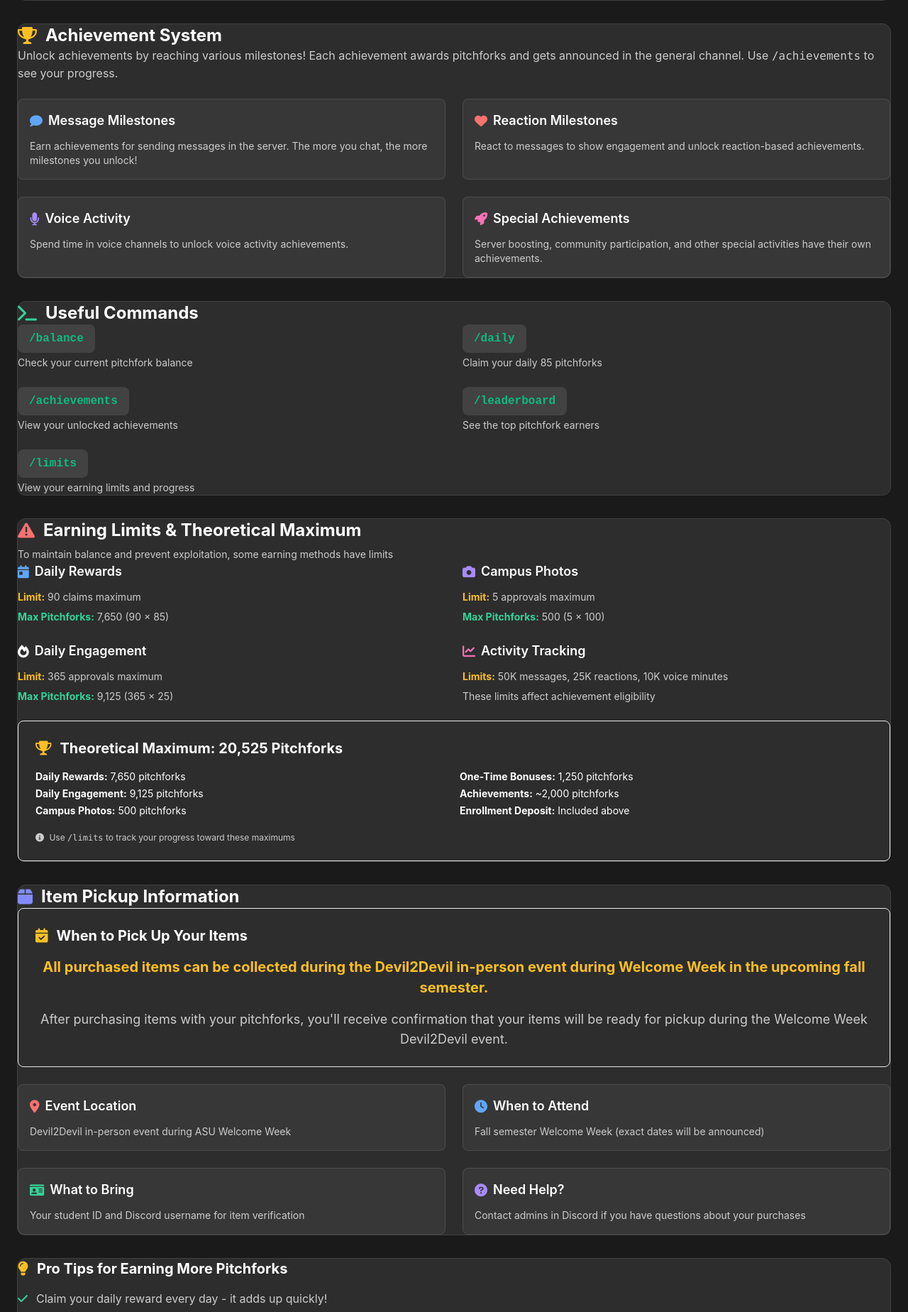
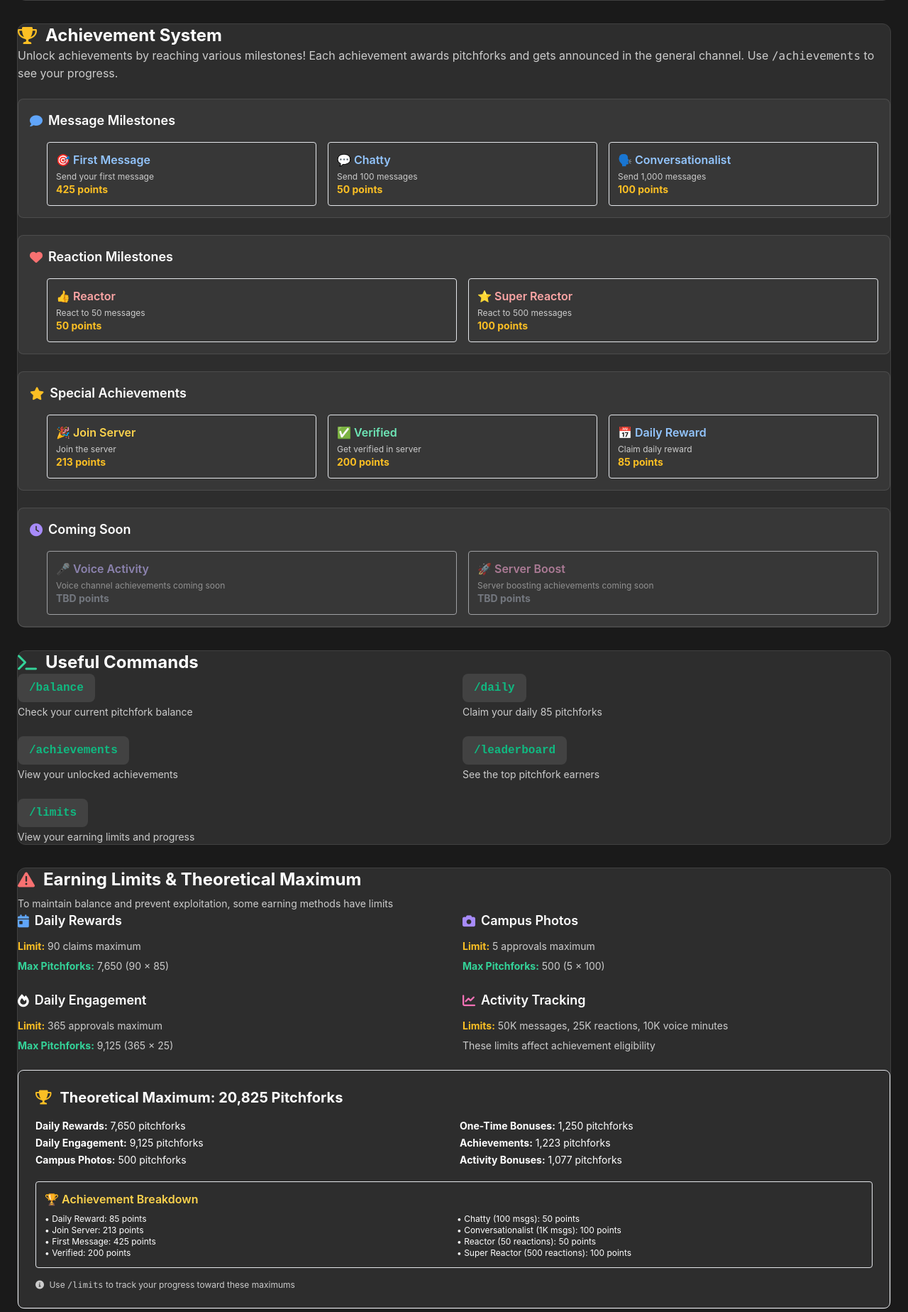
Before and after one commit to code-wolf-byte/Devil2DevilEconomy, a Flask app: page /how-to-earn in a window 1280 px wide. Shown: the part 1804-3652 px from the top of the page at 71% size. Run offline with Flask 3, Linux system fonts and the light colour scheme; parts of the project's set-up code (start-up, migrations or seed data) failed here and were passed over.

Commit message:
Add message and reaction milestones to achievements in app.py and update how_to_earn.html to display new achievements. Enhance user engagement by providing clear descriptions and point values for each milestone.

```diff
--- a/app.py
+++ b/app.py
@@ -628,6 +628,36 @@ def setup_achievements():
                 'points': 200,
                 'type': 'verification',
                 'requirement': 1
+            },
+            # Message milestones
+            {
+                'name': 'Chatty',
+                'description': 'Send 100 messages in the server',
+                'points': 50,
+                'type': 'message',
+                'requirement': 100
+            },
+            {
+                'name': 'Conversationalist',
+                'description': 'Send 1000 messages in the server',
+                'points': 100,
+                'type': 'message',
+                'requirement': 1000
+            },
+            # Reaction milestones
+            {
+                'name': 'Reactor',
+                'description': 'React to 50 messages',
+                'points': 50,
+                'type': 'reaction',
+                'requirement': 50
+            },
+            {
+                'name': 'Super Reactor',
+                'description': 'React to 500 messages',
+                'points': 100,
+                'type': 'reaction',
+                'requirement': 500
             }
             # Add more achievements as needed
         ]
--- a/templates/how_to_earn.html
+++ b/templates/how_to_earn.html
@@ -212,45 +212,95 @@
                 in the general channel. Use <code>/achievements</code> to see your progress.
             </p>
 
-            <div class="grid md:grid-cols-2 gap-6">
+            <div class="space-y-6">
+                <!-- Message Achievements -->
                 <div class="achievement-category">
-                    <h4 class="font-semibold text-lg mb-3 flex items-center">
+                    <h4 class="font-semibold text-lg mb-4 flex items-center">
                         <i class="fas fa-comment text-blue-400 mr-2"></i>
                         Message Milestones
                     </h4>
-                    <p class="text-sm text-muted">
-                        Earn achievements for sending messages in the server. The more you chat, the more milestones you unlock!
-                    </p>
+                    <div class="grid md:grid-cols-3 gap-4 ml-6">
+                        <div class="achievement-item bg-blue-900/20 p-3 rounded border border-blue-500/30">
+                            <h5 class="font-semibold text-blue-300 mb-1">🎯 First Message</h5>
+                            <p class="text-xs text-muted">Send your first message</p>
+                            <p class="text-yellow-400 font-bold text-sm">425 points</p>
+                        </div>
+                        <div class="achievement-item bg-blue-900/20 p-3 rounded border border-blue-500/30">
+                            <h5 class="font-semibold text-blue-300 mb-1">💬 Chatty</h5>
+                            <p class="text-xs text-muted">Send 100 messages</p>
+                            <p class="text-yellow-400 font-bold text-sm">50 points</p>
+                        </div>
+                        <div class="achievement-item bg-blue-900/20 p-3 rounded border border-blue-500/30">
+                            <h5 class="font-semibold text-blue-300 mb-1">🗣️ Conversationalist</h5>
+                            <p class="text-xs text-muted">Send 1,000 messages</p>
+                            <p class="text-yellow-400 font-bold text-sm">100 points</p>
+                        </div>
+                    </div>
                 </div>
 
+                <!-- Reaction Achievements -->
                 <div class="achievement-category">
-                    <h4 class="font-semibold text-lg mb-3 flex items-center">
+                    <h4 class="font-semibold text-lg mb-4 flex items-center">
                         <i class="fas fa-heart text-red-400 mr-2"></i>
                         Reaction Milestones
                     </h4>
-                    <p class="text-sm text-muted">
-                        React to messages to show engagement and unlock reaction-based achievements.
-                    </p>
+                    <div class="grid md:grid-cols-2 gap-4 ml-6">
+                        <div class="achievement-item bg-red-900/20 p-3 rounded border border-red-500/30">
+                            <h5 class="font-semibold text-red-300 mb-1">👍 Reactor</h5>
+                            <p class="text-xs text-muted">React to 50 messages</p>
+                            <p class="text-yellow-400 font-bold text-sm">50 points</p>
+                        </div>
+                        <div class="achievement-item bg-red-900/20 p-3 rounded border border-red-500/30">
+                            <h5 class="font-semibold text-red-300 mb-1">⭐ Super Reactor</h5>
+                            <p class="text-xs text-muted">React to 500 messages</p>
+                            <p class="text-yellow-400 font-bold text-sm">100 points</p>
+                        </div>
+                    </div>
                 </div>
 
+                <!-- Special Achievements -->
                 <div class="achievement-category">
-                    <h4 class="font-semibold text-lg mb-3 flex items-center">
-                        <i class="fas fa-microphone text-purple-400 mr-2"></i>
-                        Voice Activity
+                    <h4 class="font-semibold text-lg mb-4 flex items-center">
+                        <i class="fas fa-star text-yellow-400 mr-2"></i>
+                        Special Achievements
                     </h4>
-                    <p class="text-sm text-muted">
-                        Spend time in voice channels to unlock voice activity achievements.
-                    </p>
+                    <div class="grid md:grid-cols-3 gap-4 ml-6">
+                        <div class="achievement-item bg-yellow-900/20 p-3 rounded border border-yellow-500/30">
+                            <h5 class="font-semibold text-yellow-300 mb-1">🎉 Join Server</h5>
+                            <p class="text-xs text-muted">Join the server</p>
+                            <p class="text-yellow-400 font-bold text-sm">213 points</p>
+                        </div>
+                        <div class="achievement-item bg-green-900/20 p-3 rounded border border-green-500/30">
+                            <h5 class="font-semibold text-green-300 mb-1">✅ Verified</h5>
+                            <p class="text-xs text-muted">Get verified in server</p>
+                            <p class="text-yellow-400 font-bold text-sm">200 points</p>
+                        </div>
+                        <div class="achievement-item bg-blue-900/20 p-3 rounded border border-blue-500/30">
+                            <h5 class="font-semibold text-blue-300 mb-1">📅 Daily Reward</h5>
+                            <p class="text-xs text-muted">Claim daily reward</p>
+                            <p class="text-yellow-400 font-bold text-sm">85 points</p>
+                        </div>
+                    </div>
                 </div>
 
+                <!-- Future Achievements -->
                 <div class="achievement-category">
-                    <h4 class="font-semibold text-lg mb-3 flex items-center">
-                        <i class="fas fa-rocket text-pink-400 mr-2"></i>
-                        Special Achievements
+                    <h4 class="font-semibold text-lg mb-4 flex items-center">
+                        <i class="fas fa-clock text-purple-400 mr-2"></i>
+                        Coming Soon
                     </h4>
-                    <p class="text-sm text-muted">
-                        Server boosting, community participation, and other special activities have their own achievements.
-                    </p>
+                    <div class="grid md:grid-cols-2 gap-4 ml-6">
+                        <div class="achievement-item bg-purple-900/20 p-3 rounded border border-purple-500/30 opacity-60">
+                            <h5 class="font-semibold text-purple-300 mb-1">🎤 Voice Activity</h5>
+                            <p class="text-xs text-muted">Voice channel achievements coming soon</p>
+                            <p class="text-gray-400 font-bold text-sm">TBD points</p>
+                        </div>
+                        <div class="achievement-item bg-pink-900/20 p-3 rounded border border-pink-500/30 opacity-60">
+                            <h5 class="font-semibold text-pink-300 mb-1">🚀 Server Boost</h5>
+                            <p class="text-xs text-muted">Server boosting achievements coming soon</p>
+                            <p class="text-gray-400 font-bold text-sm">TBD points</p>
+                        </div>
+                    </div>
                 </div>
             </div>
         </div>
@@ -363,7 +413,7 @@
             <div class="theoretical-max bg-gradient-to-r from-yellow-900/30 to-red-900/30 p-6 rounded-lg border border-yellow-500/30">
                 <h3 class="text-xl font-bold mb-4 flex items-center">
                     <i class="fas fa-trophy text-yellow-400 mr-3"></i>
-                    Theoretical Maximum: 20,525 Pitchforks
+                    Theoretical Maximum: 20,825 Pitchforks
                 </h3>
                 <div class="grid md:grid-cols-2 gap-4 text-sm">
                     <div>
@@ -373,8 +423,25 @@
                     </div>
                     <div>
                         <p class="mb-1"><strong>One-Time Bonuses:</strong> 1,250 pitchforks</p>
-                        <p class="mb-1"><strong>Achievements:</strong> ~2,000 pitchforks</p>
-                        <p class="mb-1"><strong>Enrollment Deposit:</strong> Included above</p>
+                        <p class="mb-1"><strong>Achievements:</strong> 1,223 pitchforks</p>
+                        <p class="mb-1"><strong>Activity Bonuses:</strong> 1,077 pitchforks</p>
+                    </div>
+                </div>
+                <div class="mt-4 p-3 bg-yellow-900/20 rounded border border-yellow-600/30">
+                    <h4 class="font-semibold text-yellow-300 mb-2">🏆 Achievement Breakdown</h4>
+                    <div class="grid md:grid-cols-2 gap-2 text-xs">
+                        <div>
+                            <p>• Daily Reward: 85 points</p>
+                            <p>• Join Server: 213 points</p>
+                            <p>• First Message: 425 points</p>
+                            <p>• Verified: 200 points</p>
+                        </div>
+                        <div>
+                            <p>• Chatty (100 msgs): 50 points</p>
+                            <p>• Conversationalist (1K msgs): 100 points</p>
+                            <p>• Reactor (50 reactions): 50 points</p>
+                            <p>• Super Reactor (500 reactions): 100 points</p>
+                        </div>
                     </div>
                 </div>
                 <p class="text-xs text-muted mt-4">
```
